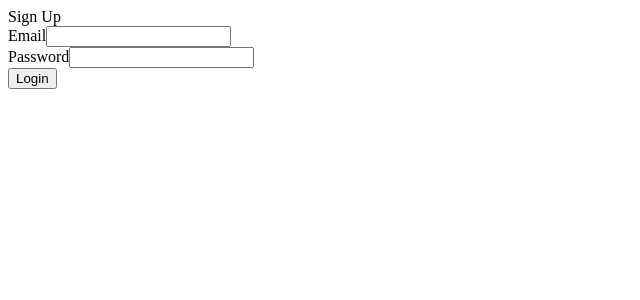
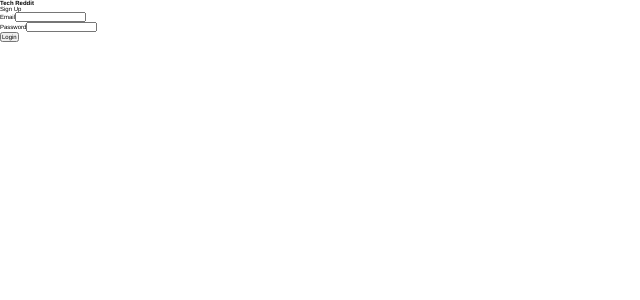
Before and after one commit to mmertune-deprecated-projects/Tech-Reddit, a React (Create React App) app: page /auth in a window 1280 px wide. Shown: the top 300 px of the page, without its empty margins (0-640 px from the left). Built offline with nearby package versions, Linux system fonts and the light colour scheme.

Commit message:
Global CSS

```diff
--- a/src/index.css
+++ b/src/index.css
@@ -0,0 +1,27 @@
+/* css vars for commonly used colors, shadows etc */
+
+:root {
+  --primary-color: blue;
+  --primary-color-light: blue;
+  --primary-color-dark: blue;
+  --color-grey-light-1: #faf9f9;
+  --color-grey-light-2: #f4f2f2;
+  --color-grey-light-3: #f0eeee;
+  --color-grey-light-4: #ccc;
+  --color-grey-dark-1: #333;
+  --color-grey-dark-2: #777;
+  --color-grey-dark-3: #999;
+  --shadow-dark: 0 2rem 6rem rgba(0, 0, 0, 0.3);
+  --shadow-light: 0 2rem 5rem rgba(0, 0, 0, 0.06);
+  --line: 1px solid var(--color-grey-light-2);
+}
+
+*,
+*::before,
+*::after {
+  margin: 0;
+  padding: 0;
+  box-sizing: border-box;
+  font-family: Helvetica, Arial, sans-serif;
+  font-size: 62.5%;
+}
--- a/src/pages/authPage/AuthPage.js
+++ b/src/pages/authPage/AuthPage.js
@@ -13,6 +13,9 @@ function AuthPage() {
 
   return (
     <div className={classes.main_container}>
+      <div className={classes.info}>
+        <h2 className={classes.title}>Tech Reddit</h2>
+      </div>
       <form className={classes.form}>
         <span className={classes.title}>{isLogin ? "Login" : "Sign Up"}</span>
         <div className={classes.email_container}>
```
